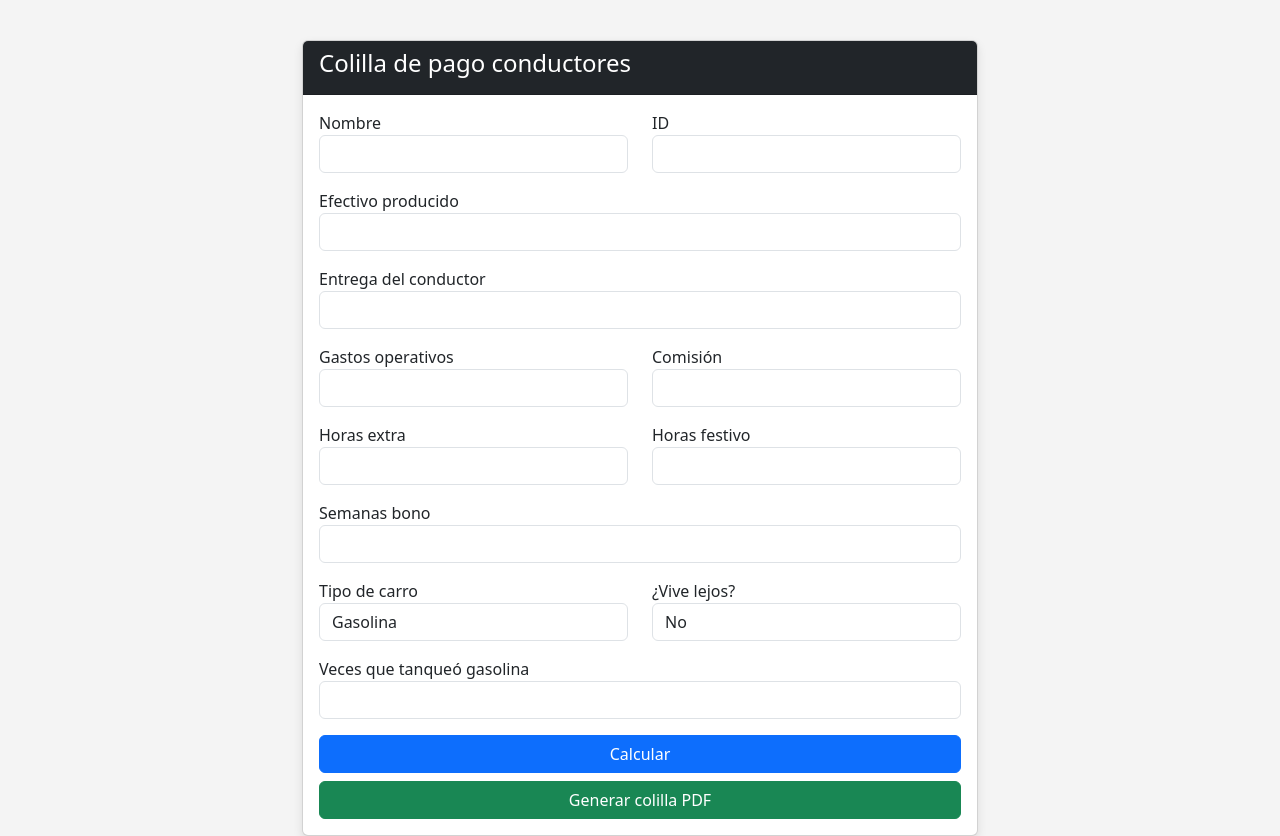
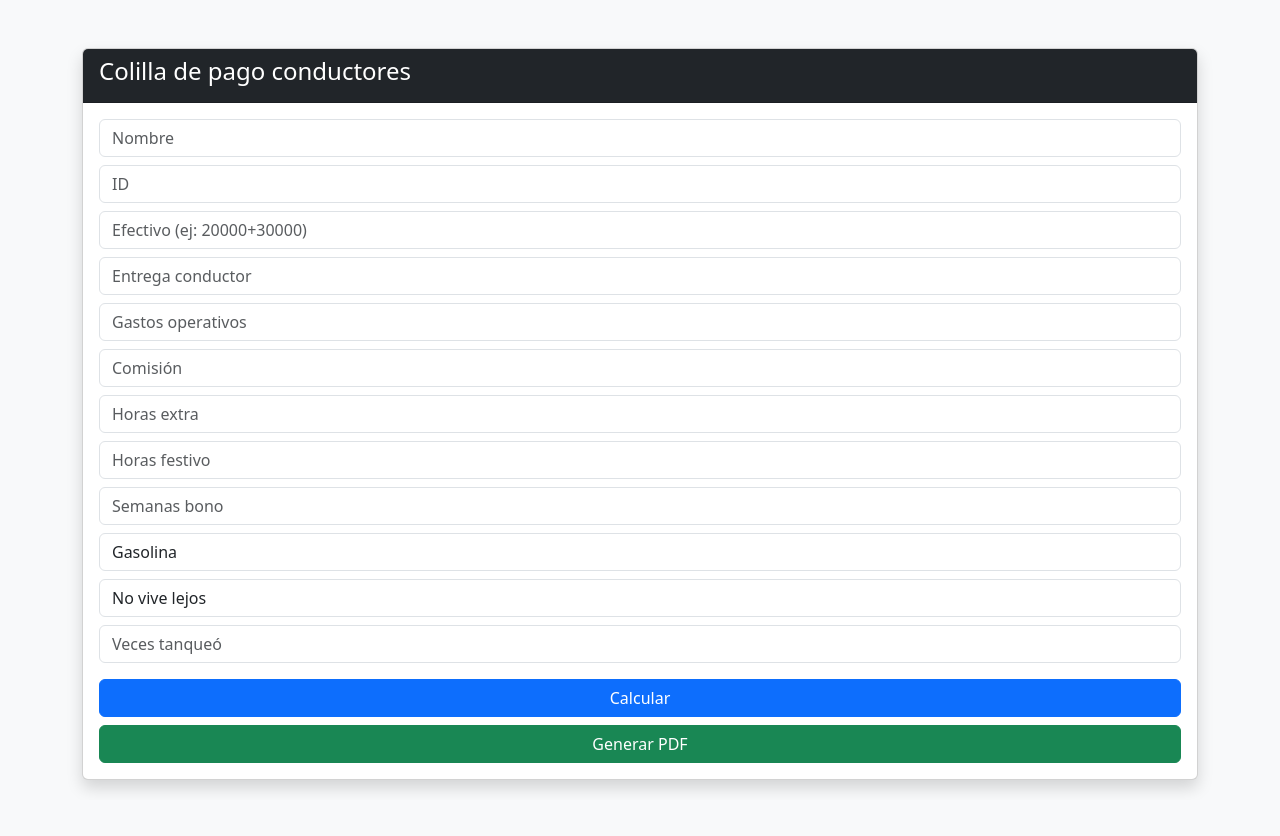
Before and after one commit to Andres4711/colillas-conductores, a Flask app: page / in a window 1280 px wide. After the commit the page ends 791 px from the top, so only its background shows below. Run offline with Flask 3, Linux system fonts and the light colour scheme.

Commit message:
Update index.html

```diff
--- a/colilla_pago/templates/index.html
+++ b/colilla_pago/templates/index.html
@@ -1,22 +1,22 @@
 <!DOCTYPE html>
 <html>
 <head>
-<title>Colilla de pago conductores</title>
+<title>Colilla de pago</title>
 
 <link href="https://cdn.jsdelivr.net/npm/bootstrap@5.3.2/dist/css/bootstrap.min.css" rel="stylesheet">
 
-<style>
-body { background:#f4f4f4; }
-.container { margin-top:40px; max-width:700px; }
-.card { box-shadow:0px 4px 10px rgba(0,0,0,0.1); }
-</style>
+<script>
+function limpiarFormulario() {
+    document.getElementById("formulario").reset();
+}
+</script>
 
 </head>
 
-<body>
+<body class="bg-light">
 
-<div class="container">
-<div class="card">
+<div class="container mt-5">
+<div class="card shadow">
 
 <div class="card-header bg-dark text-white">
 <h4>Colilla de pago conductores</h4>
@@ -24,107 +24,55 @@ body { background:#f4f4f4; }
 
 <div class="card-body">
 
-<form method="POST">
+<form method="POST" id="formulario">
 
-<div class="row mb-3">
-<div class="col">
-<label>Nombre</label>
-<input type="text" name="nombre" class="form-control" value="{{ form.get('nombre', '') }}">
-</div>
+<input type="text" name="nombre" placeholder="Nombre" class="form-control mb-2" value="{{ form.get('nombre','') }}">
+<input type="number" name="id" placeholder="ID" class="form-control mb-2" value="{{ form.get('id','') }}">
 
-<div class="col">
-<label>ID</label>
-<input type="number" name="id" class="form-control" value="{{ form.get('id', '') }}">
-</div>
-</div>
+<input type="text" name="efectivo" placeholder="Efectivo (ej: 20000+30000)" class="form-control mb-2" value="{{ form.get('efectivo','') }}">
+<input type="number" name="entrega" placeholder="Entrega conductor" class="form-control mb-2" value="{{ form.get('entrega','') }}">
 
-<div class="mb-3">
-<label>Efectivo producido</label>
-<input type="text" name="efectivo" class="form-control" value="{{ form.get('efectivo', '') }}">
-</div>
+<input type="number" name="operativos" placeholder="Gastos operativos" class="form-control mb-2" value="{{ form.get('operativos','') }}">
+<input type="number" name="comision" placeholder="Comisión" class="form-control mb-2" value="{{ form.get('comision','') }}">
 
-<div class="mb-3">
-<label>Entrega del conductor</label>
-<input type="number" name="entrega" class="form-control" value="{{ form.get('entrega', '') }}">
-</div>
+<input type="number" name="horas_extra" placeholder="Horas extra" class="form-control mb-2" value="{{ form.get('horas_extra','') }}">
+<input type="number" name="horas_festivo" placeholder="Horas festivo" class="form-control mb-2" value="{{ form.get('horas_festivo','') }}">
 
-<div class="row mb-3">
-<div class="col">
-<label>Gastos operativos</label>
-<input type="number" name="operativos" class="form-control" value="{{ form.get('operativos', '') }}">
-</div>
+<input type="number" name="bono" placeholder="Semanas bono" class="form-control mb-2" value="{{ form.get('bono','') }}">
 
-<div class="col">
-<label>Comisión</label>
-<input type="number" name="comision" class="form-control" value="{{ form.get('comision', '') }}">
-</div>
-</div>
+<select name="tipo_carro" class="form-control mb-2">
+<option value="gasolina">Gasolina</option>
+<option value="electrico">Eléctrico</option>
+</select>
 
-<div class="row mb-3">
-<div class="col">
-<label>Horas extra</label>
-<input type="number" name="horas_extra" class="form-control" value="{{ form.get('horas_extra', '') }}">
-</div>
+<select name="vive_lejos" class="form-control mb-2">
+<option value="no">No vive lejos</option>
+<option value="si">Vive lejos</option>
+</select>
 
-<div class="col">
-<label>Horas festivo</label>
-<input type="number" name="horas_festivo" class="form-control" value="{{ form.get('horas_festivo', '') }}">
-</div>
-</div>
-
-<div class="mb-3">
-<label>Semanas bono</label>
-<input type="number" name="bono" class="form-control" value="{{ form.get('bono', '') }}">
-</div>
-
-<div class="row mb-3">
-<div class="col">
-<label>Tipo de carro</label>
-<select name="tipo_carro" class="form-control">
-<option value="gasolina" {% if form.get('tipo_carro') == "gasolina" %}selected{% endif %}>Gasolina</option>
-<option value="electrico" {% if form.get('tipo_carro') == "electrico" %}selected{% endif %}>Eléctrico</option>
-</select>
-</div>
-
-<div class="col">
-<label>¿Vive lejos?</label>
-<select name="vive_lejos" class="form-control">
-<option value="no" {% if form.get('vive_lejos') == "no" %}selected{% endif %}>No</option>
-<option value="si" {% if form.get('vive_lejos') == "si" %}selected{% endif %}>Sí</option>
-</select>
-</div>
-</div>
-
-<div class="mb-3">
-<label>Veces que tanqueó gasolina</label>
-<input type="number" name="tanqueos" class="form-control" value="{{ form.get('tanqueos', '') }}">
-</div>
+<input type="number" name="tanqueos" placeholder="Veces tanqueó" class="form-control mb-3" value="{{ form.get('tanqueos','') }}">
 
 <button class="btn btn-primary w-100 mb-2">Calcular</button>
-<button class="btn btn-success w-100" name="generar_pdf">Generar colilla PDF</button>
+
+<button type="submit" name="generar_pdf" onclick="setTimeout(limpiarFormulario, 500);" class="btn btn-success w-100">
+Generar PDF
+</button>
 
 </form>
 
 {% if resultado %}
-
-<div class="alert alert-info mt-4">
-<h5>Resultado</h5>
-
-<p><strong>Debe entregar:</strong> ${{ resultado.resultado | round(0) }}</p>
-<p><strong>Entregó:</strong> ${{ resultado.entrega | round(0) }}</p>
+<div class="alert alert-info mt-3">
+<p><strong>Debe entregar:</strong> ${{ resultado.resultado }}</p>
+<p><strong>Entregó:</strong> ${{ resultado.entrega }}</p>
 
 {% if resultado.saldo_final > 0 %}
-<p style="color:green;"><strong>Sobrante:</strong> ${{ resultado.saldo_final | round(0) }}</p>
-
+<p style="color:green;">Sobrante: ${{ resultado.saldo_final }}</p>
 {% elif resultado.saldo_final < 0 %}
-<p style="color:red;"><strong>Debe:</strong> ${{ (resultado.saldo_final * -1) | round(0) }}</p>
-
+<p style="color:red;">Debe: ${{ resultado.saldo_final * -1 }}</p>
 {% else %}
-<p style="color:blue;"><strong>Al día</strong></p>
+<p style="color:blue;">Al día</p>
 {% endif %}
-
 </div>
-
 {% endif %}
 
 </div>
```
